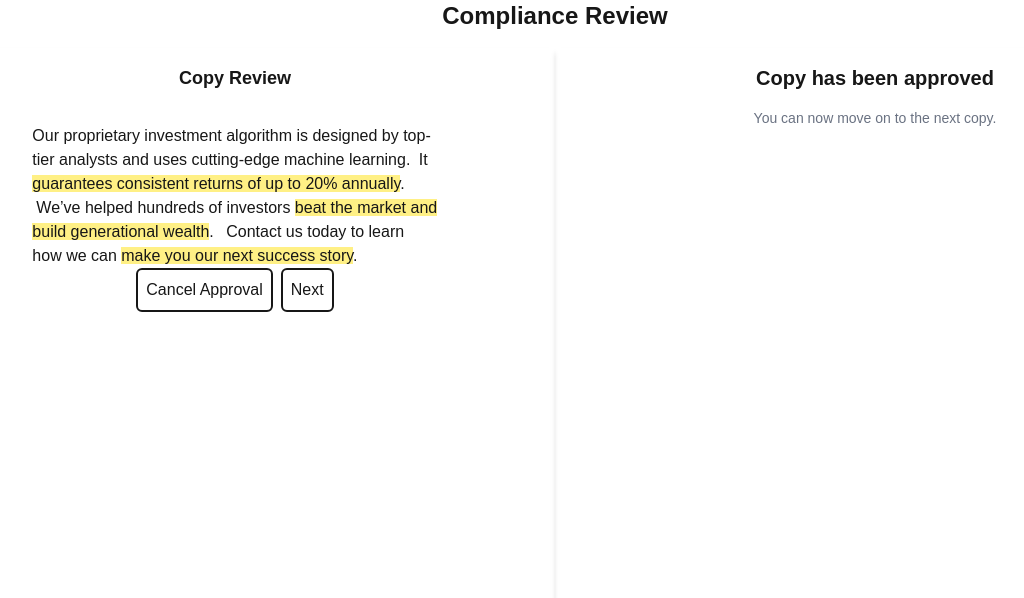
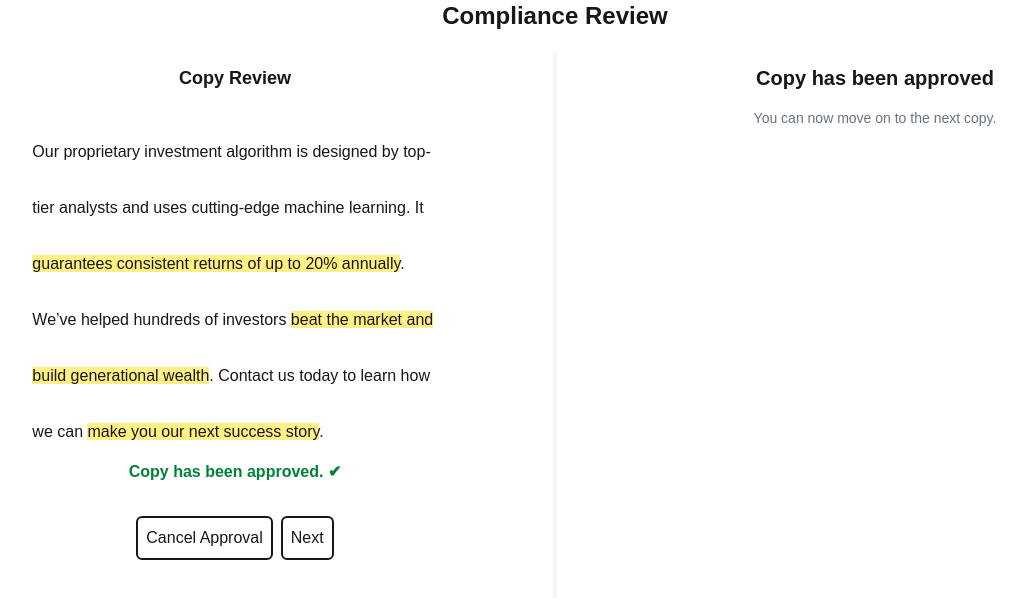
Before and after one commit to ctram/compliance-ui, a Next.js app: page / in a window 1280 px wide. Both pictures are taken after a click on the button "Approve". Shown: the top 598 px of the page, without its empty margins (85-1109 px from the left). Built offline with nearby package versions, Linux system fonts and the light colour scheme.

Commit message:
regenerate package.lock, remove some dead state

```diff
--- a/src/app/page.tsx
+++ b/src/app/page.tsx
@@ -16,7 +16,6 @@ import { useState, useEffect } from "react";
 import { markupOriginalCopy } from "@/utils/markup-original-copy";
 import React from "react";
 import toast from "react-hot-toast";
-import { getClassNameForSentence } from "@/utils/get-class-name-for-sentence";
 
 export default function Page() {
   const [originalCopy, setOriginalCopy] = useState("Loading...");
@@ -25,8 +24,6 @@ export default function Page() {
     ComplianceViolation[]
   >([]);
   const [idxOfCurrViolation, setCurrViolationIdx] = useState(0);
-  const [idOfViolationBeingViewed, setIdOfViolationBeingViewed] =
-    useState<string>();
   const [hasApproved, setHasApproved] = useState(false);
 
   const [chosenSuggestions, setChosenSuggestions] =
@@ -71,8 +68,6 @@ export default function Page() {
       const initialChosenSuggestions =
         getInitialChosenSuggestions(violationSuggestions);
       setChosenSuggestions(initialChosenSuggestions);
-
-      setIdOfViolationBeingViewed(violationSuggestions[0]?.id || "");
       setHasDataLoaded(true);
     }, 1000);
   }, []);
@@ -92,10 +87,13 @@ export default function Page() {
       return;
     }
 
-    const classNameForSentence = getClassNameForSentence(
-      violationSuggestions[idxOfCurrViolation].id === idOfViolationBeingViewed,
-      hasApproved
-    );
+    const classNameIfApproved = '"p-1"';
+    const classNameForViolationInView = hasApproved
+      ? classNameIfApproved
+      : "hover:cursor-pointer p-1 rounded-md border-3 border-black-800";
+    const classNameForViolationNotInView = hasApproved
+      ? classNameIfApproved
+      : "hover:cursor-pointer p-1 rounded-md border-1 border-black-200";
 
     const updatedMarkup = markupOriginalCopy({
       originalCopy,
@@ -103,7 +101,8 @@ export default function Page() {
       chosenSuggestions,
       onClickSentence: hasApproved ? () => {} : handleClickSentence,
       idOfCurrViolation: violationSuggestions[idxOfCurrViolation].id,
-      classNameForSentence,
+      classNameForViolationInView,
+      classNameForViolationNotInView,
     });
 
     setWorkingCopy(updatedMarkup);
@@ -120,14 +119,10 @@ export default function Page() {
       (idxOfCurrViolation - 1 + violationSuggestions.length) %
       violationSuggestions.length;
 
-    const violation = violationSuggestions[prevIdx];
-    setIdOfViolationBeingViewed(violation.id);
     setCurrViolationIdx(prevIdx);
   };
   const handleClickNext = () => {
     const nextIdx = (idxOfCurrViolation + 1) % violationSuggestions.length;
-    const violation = violationSuggestions[nextIdx];
-    setIdOfViolationBeingViewed(violation.id);
     setCurrViolationIdx(nextIdx);
   };
 
--- a/src/components/CopyReview.tsx
+++ b/src/components/CopyReview.tsx
@@ -25,27 +25,30 @@ export function CopyReview({
     }
   }, [workingCopy]);
 
-  if (hasApproved) {
-    return (
-      <div className=" p-4 flex flex-col items-center">
-        <div className="text-lg font-bold mb-8">Copy Review</div>
-        <div className="w-2/3">{content}</div>
-        <div className="flex flex-row gap-2">
-          <ActionButton text="Cancel Approval" onClick={onCancelApproval} />
-          <ActionButton text="Next" onClick={onNext} />
-        </div>
-      </div>
-    );
-  }
+  const actionButtons = hasApproved ? (
+    <>
+      <ActionButton text="Cancel Approval" onClick={onCancelApproval} />
+      <ActionButton text="Next" onClick={onNext} />
+    </>
+  ) : (
+    <>
+      <ActionButton text="Approve" onClick={onApprove} />
+      <ActionButton text="Reset" onClick={onReset} />
+    </>
+  );
+
+  const approvedMsg = hasApproved ? (
+    <div className="text-green-700 text-center mb-4 font-bold">
+      Copy has been approved. <span className="text-green-700">&#x2714;</span>
+    </div>
+  ) : null;
 
   return (
     <div className=" p-4 flex flex-col items-center">
       <div className="text-lg font-bold mb-8">Copy Review</div>
       <div className="w-2/3 leading-14">{content}</div>
-        <div className="flex flex-row gap-2">
-          <ActionButton text="Approve" onClick={onApprove} />
-          <ActionButton text="Reset" onClick={onReset} />
-        </div>
+      {approvedMsg}
+      <div className="flex flex-row gap-2 mt-4">{actionButtons}</div>
     </div>
   );
 }
--- a/src/utils/markup-original-copy.tsx
+++ b/src/utils/markup-original-copy.tsx
@@ -12,14 +12,16 @@ export function markupOriginalCopy({
   chosenSuggestions,
   onClickSentence,
   idOfCurrViolation,
-  classNameForSentence,
+  classNameForViolationInView,
+  classNameForViolationNotInView,
 }: {
   originalCopy: string;
   violationSuggestions: ComplianceViolation[];
   chosenSuggestions: ChosenSuggestions;
   onClickSentence: (violationId: string) => void;
   idOfCurrViolation: string;
-  classNameForSentence: string;
+  classNameForViolationInView: string;
+  classNameForViolationNotInView: string;
 }): React.ReactNode {
   // Create a simple array of text segments and React elements
   const segments: (string | React.ReactNode)[] = [];
@@ -40,6 +42,9 @@ export function markupOriginalCopy({
       id,
     } = violation;
     const isInView = idOfCurrViolation === id;
+    const classNameForSentence = isInView
+      ? classNameForViolationInView
+      : classNameForViolationNotInView;
     const innerSuggestions: string[] = suggestions || [];
     const innerSourceSentence = sourceSentence || "";
 
```
Also changed, not shown: 1 other file (tests, documents, lock files or other folders).
